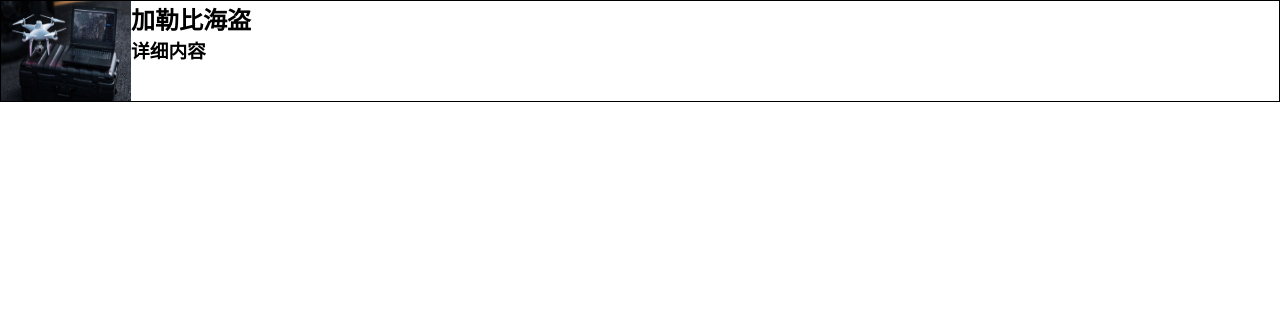
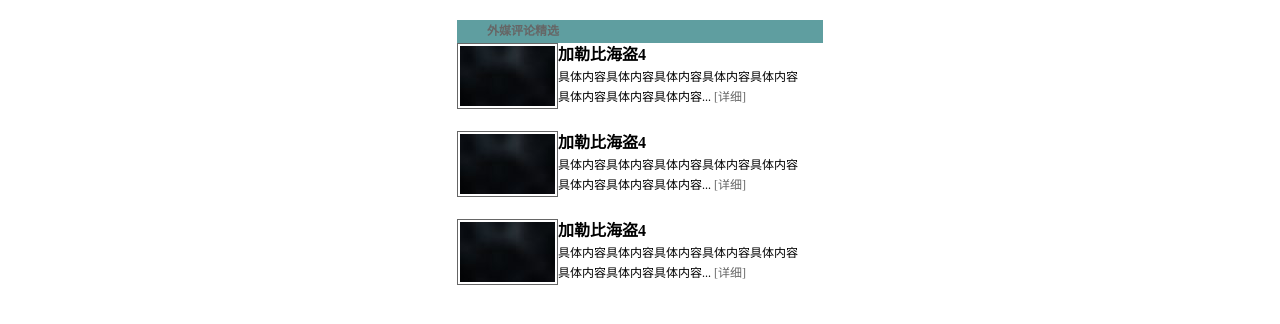
Before and after one commit to heehoo-ai/typeidea, a Django app: template typeidea/typeidea/templates/struct.html in a window 1280 px wide. Shown: the top 324 px of the page. Run offline with Django 3.2, Linux system fonts and the light colour scheme; the template is opened without the code that fills it, so the values that code supplies are empty.

Commit message:
css 布局

```diff
--- a/typeidea/typeidea/templates/struct.html
+++ b/typeidea/typeidea/templates/struct.html
@@ -8,19 +8,83 @@
     <title>Document</title>
     <style>
         *{ margin: 0;padding: 0;}
-        img{ width: 130px; height: 100px; display:block}
-        #box1{ width: auto; border:1px black solid}
-        #box2{ float: left}
-        .clear:after{ content:'';clear: both; display: block}
+        ul{ list-style: none}
+        img{ display: block}
+        a{text-decoration: none; color: #666;}
+        h1,h2,h3{ font-size: 16px}
+
+        .l{ float:left}
+        .clear:after{content: ''; display: block;  clear: both}
+
+        #main{  width:366px; margin:20px auto}
+        #main .title{ height: 23px; line-height: 23px; font-size: 12px; bold; padding-left: 30px;
+            background-color: cadetblue;
+        }
+        #main ul{
+            overflow: hidden;}
+        #main li{
+            margin-bottom: 22px;}
+        #main .pic{ width: 99px; border: 1px solid #666666;}
+        #main .pic img{ margin: 2px;}
+        #main .content{ width: 240px; font-size: 12px;
+            line-height: 20px;}
+        #main .content p{
+            line-height: 20px;}
+        #main .content h2{
+            line-height: 24px;}
+
     </style>
 </head>
 <body>
-    <div id="box1" class="clear">
-        <div id="box2">
-            <img src="../images/airplane.jpg" alt="">
-        </div>
-        <h2>加勒比海盗</h2>
-        <h3>详细内容</h3>
+    <div id="main">
+        <a href="#">
+            <h2 class="title">外媒评论精选</h2>
+        </a>
+
+        <ul>
+            <li class="clear">
+                <div class="l pic">
+                    <a href="#">
+                        <img src="./img/1.jpg" alt="" >
+                    </a>
+                </div>
+                <div class="l content">
+                    <h2>加勒比海盗4</h2>
+                    <p>
+                        具体内容具体内容具体内容具体内容具体内容具体内容具体内容具体内容...
+                        <a href="#">[详细]</a>
+                    </p>
+                </div>
+            </li>
+            <li class="clear">
+                <div class="l pic">
+                    <a href="#">
+                        <img src="./img/1.jpg" alt="">
+                    </a>
+                </div>
+                <div class="l content">
+                    <h2>加勒比海盗4</h2>
+                    <p>
+                        具体内容具体内容具体内容具体内容具体内容具体内容具体内容具体内容...
+                        <a href="#">[详细]</a>
+                    </p>
+                </div>
+            </li>
+            <li class="clear">
+                <div class="l pic">
+                    <a href="#">
+                        <img src="./img/1.jpg" alt="">
+                    </a>
+                </div>
+                <div class="l content">
+                    <h2>加勒比海盗4</h2>
+                    <p>
+                        具体内容具体内容具体内容具体内容具体内容具体内容具体内容具体内容...
+                        <a href="#">[详细]</a>
+                    </p>
+                </div>
+            </li>
+        </ul>
     </div>
 </body>
 </html>
```
Also changed, not shown: typeidea/typeidea/templates/img/1.jpg (added).
